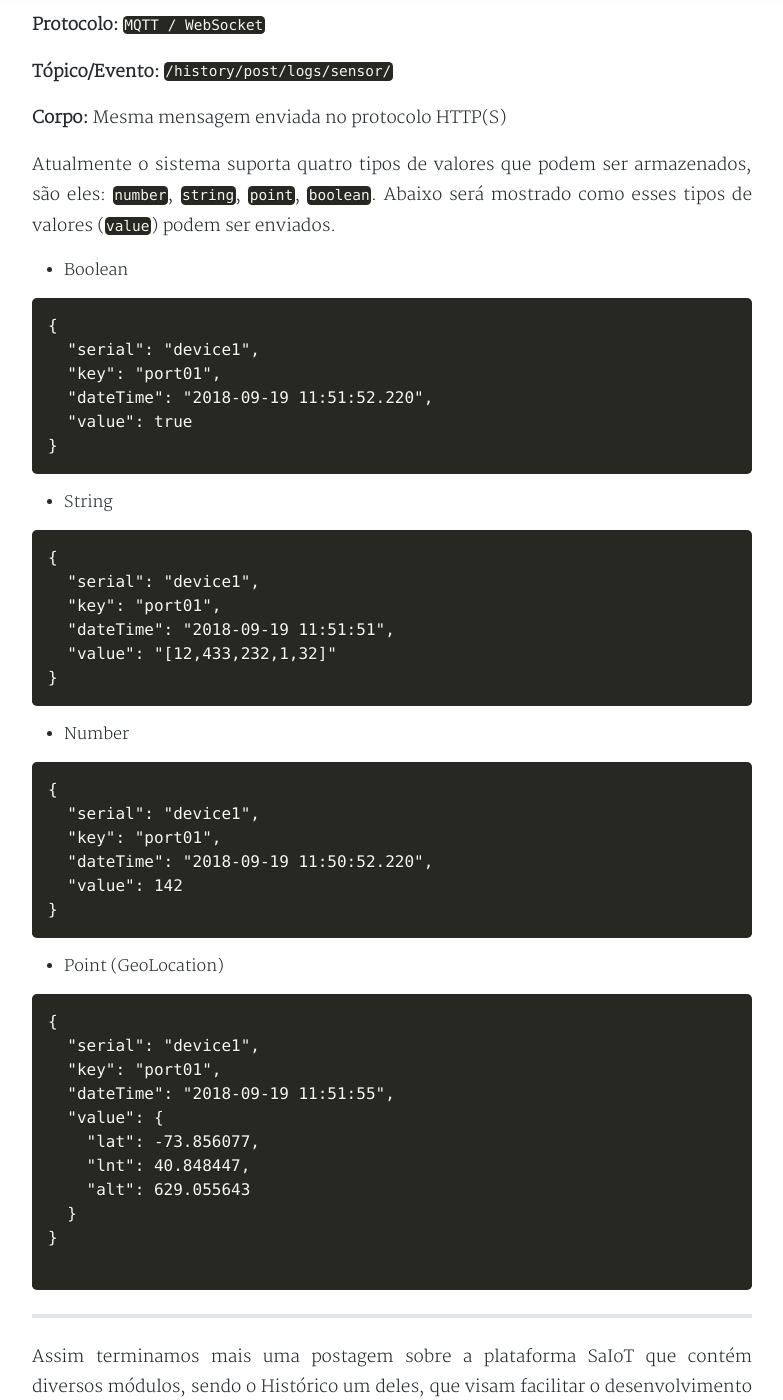
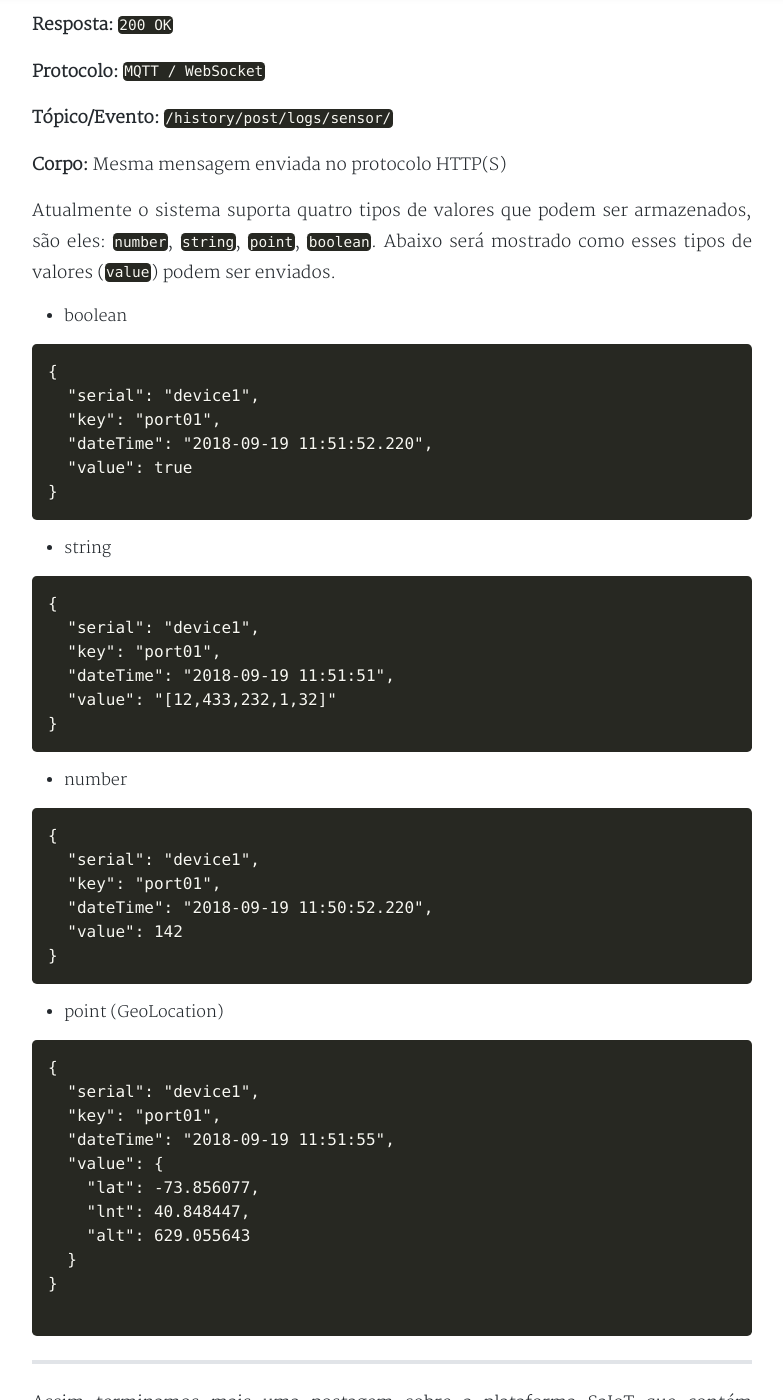
Before and after one commit to danielaraujorn/blog, a Jekyll site: the page built from _posts/2018-09-19-historico-dispositivos.md, in a window 1280 px wide and 1400 px high, scrolled down 3220 px. Shown: the whole window, without its empty margins (248-1031 px from the left). Built offline with Jekyll 4.4.1, drawn with Linux system fonts in a browser that asks for light colours; nearby versions of some CDN libraries; comment, search, counter and statistics services are not loaded; a style sheet for code colours, icons or effects is not loaded.

Commit message:
fix types

````diff
--- a/_posts/2018-09-19-historico-dispositivos.md
+++ b/_posts/2018-09-19-historico-dispositivos.md
@@ -25,7 +25,9 @@ E também é obrigatório o envio da data no formato `ano-mes-dia hr:mm:ss.ms` p
 
 **Protocolo:** `HTTP / HTTPS`
 
-**URL:** `GET api.saiot.ect.ufrn.br/v1/device/history/datetime`
+**URL:**
+
+`GET api.saiot.ect.ufrn.br/v1/device/history/datetime`
 
 **Resposta:** `2018-09-19 12:41:52.220`
 
@@ -114,7 +116,7 @@ A seguir será apresentado exemplos de envio com todos os protocolos suportados
 
 Atualmente o sistema suporta quatro tipos de valores que podem ser armazenados, são eles: `number`, `string`, `point`, `boolean`. Abaixo será mostrado como esses tipos de valores (`value`) podem ser enviados.
 
-- Boolean
+- boolean
 
 ```json
 {
@@ -125,7 +127,7 @@ Atualmente o sistema suporta quatro tipos de valores que podem ser armazenados,
 }
 ```
 
-- String
+- string
 
 ```json
 {
@@ -136,7 +138,7 @@ Atualmente o sistema suporta quatro tipos de valores que podem ser armazenados,
 }
 ```
 
-- Number
+- number
 
 ```json
 {
@@ -147,7 +149,7 @@ Atualmente o sistema suporta quatro tipos de valores que podem ser armazenados,
 }
 ```
 
-- Point (GeoLocation)
+- point (GeoLocation)
 
 ```json
 {
````
Also changed, not shown: _posts/2018-09-19-biblioteca-dispositivos.md (+1 -1 lines).
